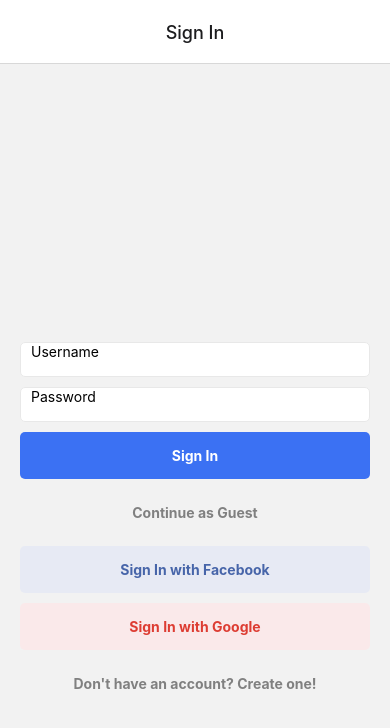
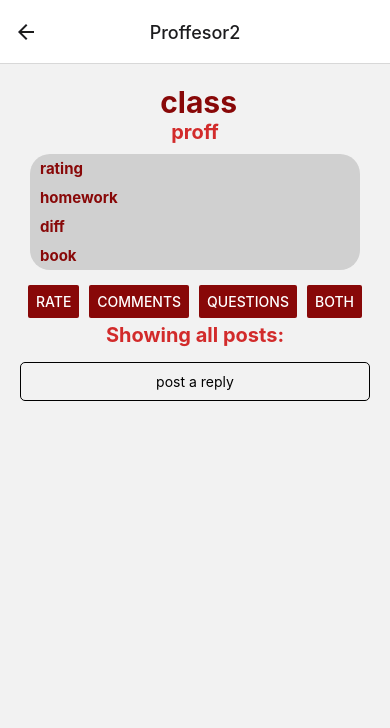
Before and after one commit to I-Dont-Want-An-F/client, a React Native app: screen /Proffesor2 in a window 390 px wide. Shown: the top 728 px of the page. Built offline with nearby package versions, Linux system fonts and the light colour scheme; grey boxes are pictures that could not be loaded.

Commit message:
added 2 proffesor feature

```diff
--- a/App.js
+++ b/App.js
@@ -9,8 +9,11 @@
 import SignInScreen from './screens/SignInScreen';
 import PostScreen from './screens/PostScreen';
 import SignUpScreen from './screens/SignUpScreen/SignUpScreen';
+import VanderScreen from './screens/VaderScreen';
+import SchuuScreen from './screens/SchuuScreen';
 import { Button, StyleSheet, Text  } from 'react-native';
 import { ScreenStack } from 'react-native-screens';
+
 
 const styles = StyleSheet.create({
   root: {
@@ -25,7 +28,8 @@
   return (
       <NavigationContainer>
 
-          <Stack.Navigator initialRouteName='Sign In Screen' screenOptions={{headerTitleAlign: 'center' }} >
+          <Stack.Navigator initialRouteName='Sign In Screen'
+          screenOptions={{headerTitleAlign: 'center' }} >
               <Stack.Screen name='Sign In' component={SignInScreen}/>
               <Stack.Screen name='Sign Up' component={SignUpScreen}/>
               <Stack.Screen name='Home' component={HomeScreen}
@@ -40,6 +44,8 @@
                                           })} />
                 <Stack.Screen name='Post' component={PostScreen}/>
                 <Stack.Screen name='Details' component={DetailScreen}/>
+                <Stack.Screen name='Proffesor' component={VanderScreen}/>
+                <Stack.Screen name='Proffesor2' component={SchuuScreen}/>
                 <Stack.Screen name='Search' component={SearchScreen}/>
                 <Stack.Screen name='Profile' component={ProfileScreen}/>
           </Stack.Navigator>
--- a/screens/DetailScreen.js
+++ b/screens/DetailScreen.js
@@ -4,9 +4,11 @@
 import { TextInput } from 'react-native-gesture-handler';
 import {GlobalStyles} from '../shared/GlobalStyles';
 
+
+
+
 export default function DetailsScreen({ route, navigation }) {
-
-const comments =[
+const comments =[ //used to create the PostScreen
   {
    user1: route.params.user1,
    user2: route.params.user2,
@@ -16,10 +18,14 @@
    reply2: route.params.post3,
   },
   {
-    User1: route.params.user1,
+    user1: route.params.user1,
     post: route.params.post4,
   },
 ]
+
+
+if(route.params.prof2==null){ // if there is 1 proff
+
     return (
         <View style={{ flex: 1, padding: 20}}>
             <Text style = {GlobalStyles.titleBig}> { route.params.number + ' - ' + route.params.name }</Text>
@@ -33,9 +39,12 @@
 
             <View style={Styles.container}>
                 <Button  color={'#880808'} title="rate"    />
+               <View style={Styles.space2} />
                 <Button color={'#880808'} title="comments"/>
-                <Button color={'#880808'} title="Questions"/>
-                <Button color={'#880808'} title="both"/>
+               <View style={Styles.space2} />
+               <Button color={'#880808'} title="Questions"/>
+               <View style={Styles.space2} />
+               <Button color={'#880808'} title="both"/>
             </View>
 
             <Text style = {GlobalStyles.titleSmall}> Showing all posts: </Text>
@@ -57,6 +66,55 @@
         </View>
     )
     }
+
+  return ( // if there is 2 proff, right now i created two pages, however this can be changed to one with the database
+    <View style={{ flex: 1, padding: 20}}>
+        <Text style = {GlobalStyles.titleBig}> { route.params.number + ' - ' + route.params.name }</Text>
+        <Text style = {GlobalStyles.titleSmall}>{ 'Professors: ' + route.params.prof + ' and ' +route.params.prof2}</Text>
+
+        <View style={Styles.container}>
+            <Button  color={'#880808'} title={route.params.prof} onPress={ () => (navigation.navigate('Proffesor'))}/>
+            <View style={Styles.space2} />
+            <Button color={'#880808'} title={route.params.prof2} onPress={ () => (navigation.navigate('Proffesor2'))}/>
+        </View>
+
+
+        <View style = {GlobalStyles.background}>
+        <Text style = {GlobalStyles.textSmall}>{ 'General rating: ' + route.params.rating}</Text>
+        <Text style = {GlobalStyles.textSmall}>{ 'Homework frequency: ' + route.params.hw}</Text>
+        <Text style = {GlobalStyles.textSmall}>{ 'Difficulty: ' + route.params.dif}</Text>
+        <Text style = {GlobalStyles.textSmall}>{ 'Book requirement: ' + route.params.book}</Text>
+        </View>
+
+        <View style={Styles.container}>
+            <Button  color={'#880808'} title="rate"    />
+            <View style={Styles.space2} />
+            <Button color={'#880808'} title="comments"/>
+            <View style={Styles.space2} />
+            <Button color={'#880808'} title="Questions"/>
+            <View style={Styles.space2} />
+            <Button color={'#880808'} title="both"/>
+        </View>
+
+        <Text style = {GlobalStyles.titleSmall}> Showing all posts: </Text>
+
+
+        <FlatList data={comments} renderItem={({ item })=> (
+          <View style={GlobalStyles.background2}>
+         <TouchableOpacity onPress= {() => navigation.navigate("Post", item)}>
+           <Text style={GlobalStyles.textSmall}> {item.user1} {item.post}</Text>
+          </TouchableOpacity>
+          </View>
+        )}/>
+
+
+        <TextInput style = {Styles.post} placeholder = "post a reply">{}</TextInput>
+
+
+
+    </View>
+)
+        }
 
 
 export const Styles = StyleSheet.create({
@@ -83,5 +141,9 @@
       padding: 5,
       fontSize: 15
     },
+    space2: {
+      width: 10,
+      height: 20,
+    },
 
   });
--- a/screens/HomeScreen.js
+++ b/screens/HomeScreen.js
@@ -20,6 +20,7 @@
 
     {number: "CS 108", name: "Intro to Computing", key: 1,
     prof: "Keith VanderLinden",
+    prof2: "Derek Schuurman",
     rating: "4.8", hw: "weekly", dif: "3.0", book: "Online resource",
     user1: "python_new:",
     user2: "python_easy:",
--- a/screens/PostScreen.js
+++ b/screens/PostScreen.js
@@ -1,4 +1,4 @@
-//created by dylan, creates a new page off of main that opens up a comment thread
+//created by dylan, creates a new page off of details that opens up a comment thread
 import { React, useState } from 'react';
 import { Button, View, Text, TouchableOpacity, FlatList, TextInput } from 'react-native';
 
--- /dev/null
+++ b/screens/SchuuScreen.js
@@ -0,0 +1,78 @@
+//created by dylan, creates a new page off of details that shows the different proffesors
+ import React, { useState } from 'react';
+import { Button, View, Text, TouchableOpacity, FlatList, StyleSheet } from 'react-native';
+import { TextInput } from 'react-native-gesture-handler';
+import {GlobalStyles} from '../shared/GlobalStyles';
+
+
+export default function SchuuScreen ({ route, navigation }) {
+    return (
+        <View style={{ flex: 1, padding: 20}}>
+        <Text style = {GlobalStyles.titleBig}>  class </Text>
+        <Text style = {GlobalStyles.titleSmall}>proff</Text>
+        <View style = {GlobalStyles.background}>
+        <Text style = {GlobalStyles.textSmall}>rating</Text>
+        <Text style = {GlobalStyles.textSmall}>homework</Text>
+        <Text style = {GlobalStyles.textSmall}>diff</Text>
+        <Text style = {GlobalStyles.textSmall}>book</Text>
+        </View>
+
+        <View style={Styles.container}>
+            <Button  color={'#880808'} title="rate"    />
+           <View style={Styles.space2} />
+            <Button color={'#880808'} title="comments"/>
+           <View style={Styles.space2} />
+           <Button color={'#880808'} title="Questions"/>
+           <View style={Styles.space2} />
+           <Button color={'#880808'} title="both"/>
+        </View>
+
+        <Text style = {GlobalStyles.titleSmall}> Showing all posts: </Text>
+
+
+        {/* <FlatList data={comments} renderItem={({ item })=> (
+          <View style={GlobalStyles.background2}>
+         <TouchableOpacity onPress= {() => navigation.navigate("Post", item)}>
+           <Text style={GlobalStyles.textSmall}> {item.user1} {item.post}</Text>
+          </TouchableOpacity>
+          </View>
+        )}/>
+         */}
+
+        <TextInput style = {Styles.post} placeholder = "post a reply">{}</TextInput>
+
+
+
+    </View>
+)
+        }
+        export const Styles = StyleSheet.create({
+          container: {
+            //flex: 1,
+            flexDirection: 'row',
+            justifyContent: 'space-around',
+            alignItems: 'center',
+            justifyContent: 'center',
+            margin : 5,
+          },
+          post:{
+            textAlign: "center",
+            alignSelf: "center",
+            width: 350,
+            borderWidth: 1,
+            borderRadius: 5,
+            marginTop: 15,
+            padding: 10,
+          },
+          box:{
+            borderWidth: 1,
+            margin: 5,
+            padding: 5,
+            fontSize: 15
+          },
+          space2: {
+            width: 10,
+            height: 20,
+          },
+
+        });
--- a/screens/SearchScreen.js
+++ b/screens/SearchScreen.js
@@ -13,7 +13,7 @@
         classList.map(
             (c) => {
                 lowerC = c.number.toLowerCase();
-                if (text == c.number) {
+                if (text == lowerC) {
                     navigation.navigate("Details", c);
                 }
             });
@@ -24,7 +24,7 @@
             <TextInput
                 style={{height: 40, padding: 10, margin: 20, textAlign: 'center',
                         borderRadius: 10, backgroundColor: 'white'}}
-                onSubmitEditing={textChanged}
+                onChangeText={textChanged}
                 placeholder="Search"
             />
         </View>
@@ -34,29 +34,47 @@
 
 
 const classList = [
-    {number: "CS 262", name: "Software Engineering", key: 0,
+
+    {number: "CS 104", name: "Applied Computing", key: 0,
+    prof: "Derek Schuurman",
+    rating: "3.0", hw: "daily", dif:"2.5", book: "No info",
+    post1: "freshman 26': When is this class typically offered?",
+    post2: "I'm a senior: Probably not this semester.",
+    post3: "freshman 26': Oh no, I need to take it this year!"},
+
+    {number: "CS 108", name: "Intro to Computing", key: 1,
+    prof: "Keith VanderLinden",
+    rating: "4.8", hw: "weekly", dif: "3.0", book: "Online resource",
+    post1: "python_new: Help! I deleted my Thonny!",
+    post2: "python_easy: Try to find the install link on Moodle.",
+    post3: "python_so_hard: I genuinely can't understand how turtle works."},
+
+    {number: "Math 171", name: "Calculus I", key: 2,
+    prof: "Chris Moseley",
+    rating: "4.5", hw: "weekly", dif:"2.8", book:"Not required",
+    post1: "freshman 26': How could the dif only be 2.8? It's so hard!",
+    post2: "sophomore 25': Try go to help session on Wednesday night.",
+    post3: "junior 24': Or contact a tutor if you need further help."},
+
+    {number:"CS 112", name: "Intro to Data Structures", key: 3,
+    prof: "Victor Norman",
+    rating: "4.5", hw: "weekly", dif:"2.9", book: "Not required, but recommended",
+    post1: "user123: Any tips for studying for next test?",
+    post2: "user456: Want to come and study with us together?",
+    post3: "user123: Of course! Where are your guys?"},
+
+    {number: "CS 262", name: "Software Engineering", key: 4,
     prof: "Keith VanderLinden",
     rating: "4.8", hw: "weekly", dif: "3.2", book: "Not required",
-    post1: 'user123: I love learning JavaScript!'},
-    {number:"CS 112", name: "Intro to Data Structures", key: 1,
-    prof: "Victor Norman",
-    rating: "4.5", hw: "weekly", dif:"2.9", book: "Not required, but recommended",
-    post1: 'user456: Any tips for studying for next test?'},
-    {number: "ENGR 220", name: "Intro to Computer Architecture", key: 2,
+    post1: "developer_a: I love learning JavaScript!",
+    post2: "developer_b: Are your guys ready for the presentation?",
+    post3: "developer_c: SC303 is a big room! I'm so nervous."},
+
+    {number: "ENGR 220", name: "Intro to Computer Architecture", key: 5,
     prof: "Mark Michmerhuizen",
     rating: "2.1", hw: "never", dif:"4.3", book:"No info",
-    post1: 'user789: When is the next lab help session?'},
-    {number: "CS 102", name: "Software Engineering", key: 3,
-    prof: "Keith VanderLinden",
-    rating: "4.8", hw: "weekly", dif: "3.2", book: "Not required",
-    post1: 'user123: I love learning JavaScript!'},
-    {number:"ENGR 101", name: "Intro to Data Structures", key: 4,
-    prof: "Victor Norman",
-    rating: "4.5", hw: "weekly", dif:"2.9", book: "Not required, but recommended",
-    post1: 'user456: Any tips for studying for next test?'},
-    {number: "Math 271", name: "Intro to Computer Architecture", key: 5,
-    prof: "Mark Michmerhuizen",
-    rating: "2.1", hw: "never", dif:"4.3", book:"No info",
-    post1: 'user789: When is the next lab help session?'}
+    post1: "user123: When is the next lab help session?",
+    post2: "user789: I believe they move it to Wednesday this week.",
+    post3: "user456: Oh no, I'm on my way already!"},
 
-];
+    ];
--- /dev/null
+++ b/screens/VaderScreen.js
@@ -0,0 +1,78 @@
+//created by dylan, creates a new page off of details that shows the different proffesors
+import React, { useState } from 'react';
+import { Button, View, Text, TouchableOpacity, FlatList, StyleSheet } from 'react-native';
+import { TextInput } from 'react-native-gesture-handler';
+import {GlobalStyles} from '../shared/GlobalStyles';
+
+
+export default function VanderScreen ({ route, navigation }) {
+    return (
+        <View style={{ flex: 1, padding: 20}}>
+        <Text style = {GlobalStyles.titleBig}>  class </Text>
+        <Text style = {GlobalStyles.titleSmall}>proff</Text>
+        <View style = {GlobalStyles.background}>
+        <Text style = {GlobalStyles.textSmall}>rating</Text>
+        <Text style = {GlobalStyles.textSmall}>homework</Text>
+        <Text style = {GlobalStyles.textSmall}>diff</Text>
+        <Text style = {GlobalStyles.textSmall}>book</Text>
+        </View>
+
+        <View style={Styles.container}>
+            <Button  color={'#880808'} title="rate"    />
+           <View style={Styles.space2} />
+            <Button color={'#880808'} title="comments"/>
+           <View style={Styles.space2} />
+           <Button color={'#880808'} title="Questions"/>
+           <View style={Styles.space2} />
+           <Button color={'#880808'} title="both"/>
+        </View>
+
+        <Text style = {GlobalStyles.titleSmall}> Showing all posts: </Text>
+
+
+        {/* <FlatList data={comments} renderItem={({ item })=> (
+          <View style={GlobalStyles.background2}>
+         <TouchableOpacity onPress= {() => navigation.navigate("Post", item)}>
+           <Text style={GlobalStyles.textSmall}> {item.user1} {item.post}</Text>
+          </TouchableOpacity>
+          </View>
+        )}/> */}
+
+
+        <TextInput style = {Styles.post} placeholder = "post a reply">{}</TextInput>
+
+
+
+    </View>
+)
+        }
+        export const Styles = StyleSheet.create({
+            container: {
+              //flex: 1,
+              flexDirection: 'row',
+              justifyContent: 'space-around',
+              alignItems: 'center',
+              justifyContent: 'center',
+              margin : 5,
+            },
+            post:{
+              textAlign: "center",
+              alignSelf: "center",
+              width: 350,
+              borderWidth: 1,
+              borderRadius: 5,
+              marginTop: 15,
+              padding: 10,
+            },
+            box:{
+              borderWidth: 1,
+              margin: 5,
+              padding: 5,
+              fontSize: 15
+            },
+            space2: {
+              width: 10,
+              height: 20,
+            },
+
+          });
--- a/shared/GlobalStyles.js
+++ b/shared/GlobalStyles.js
@@ -89,4 +89,9 @@
         marginTop: 15,
         padding: 10,
    },
+   button: {
+    backgroundColor: "blue",
+    padding: 20,
+    borderRadius: 5,
+   }
 });
```
